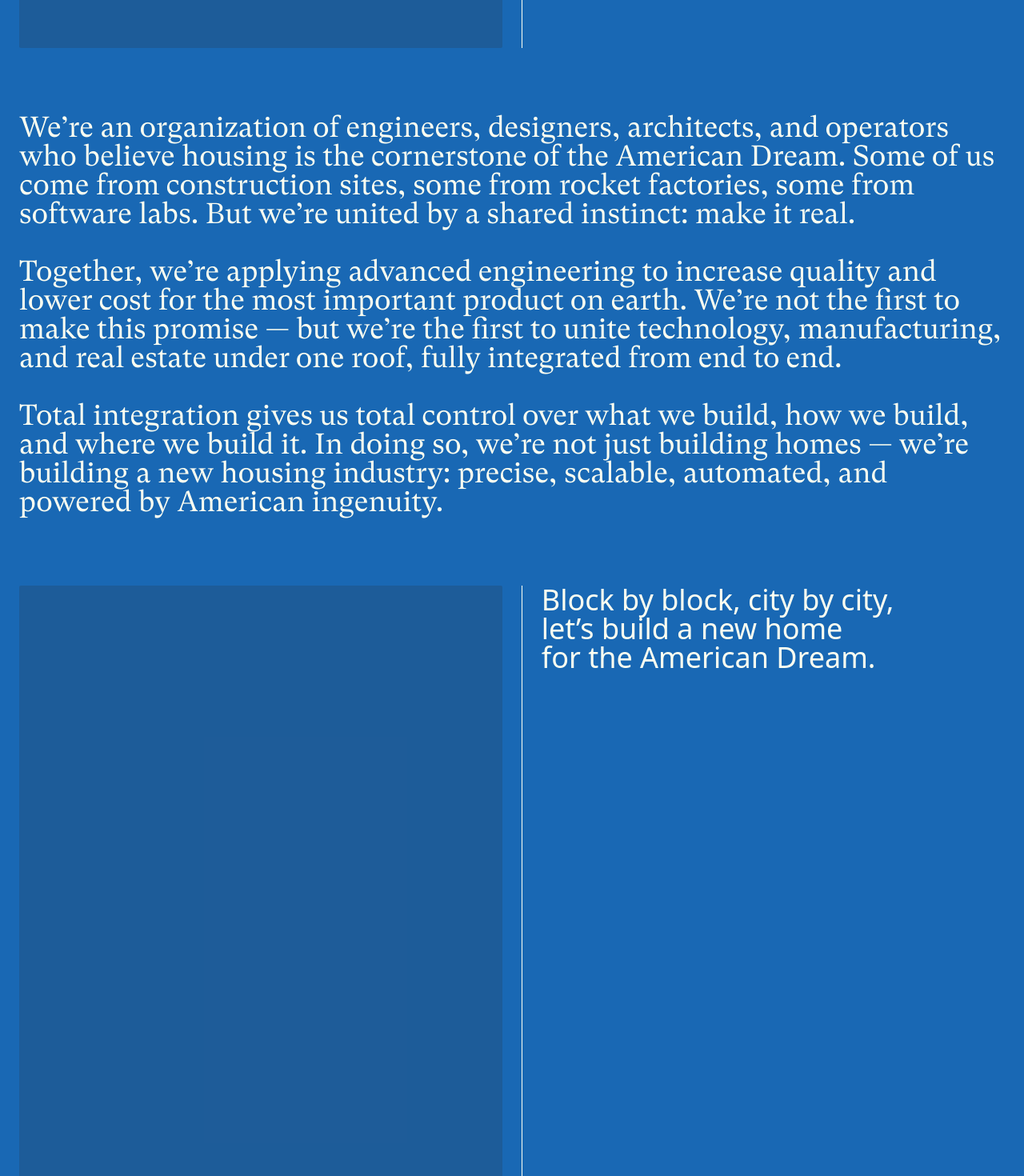
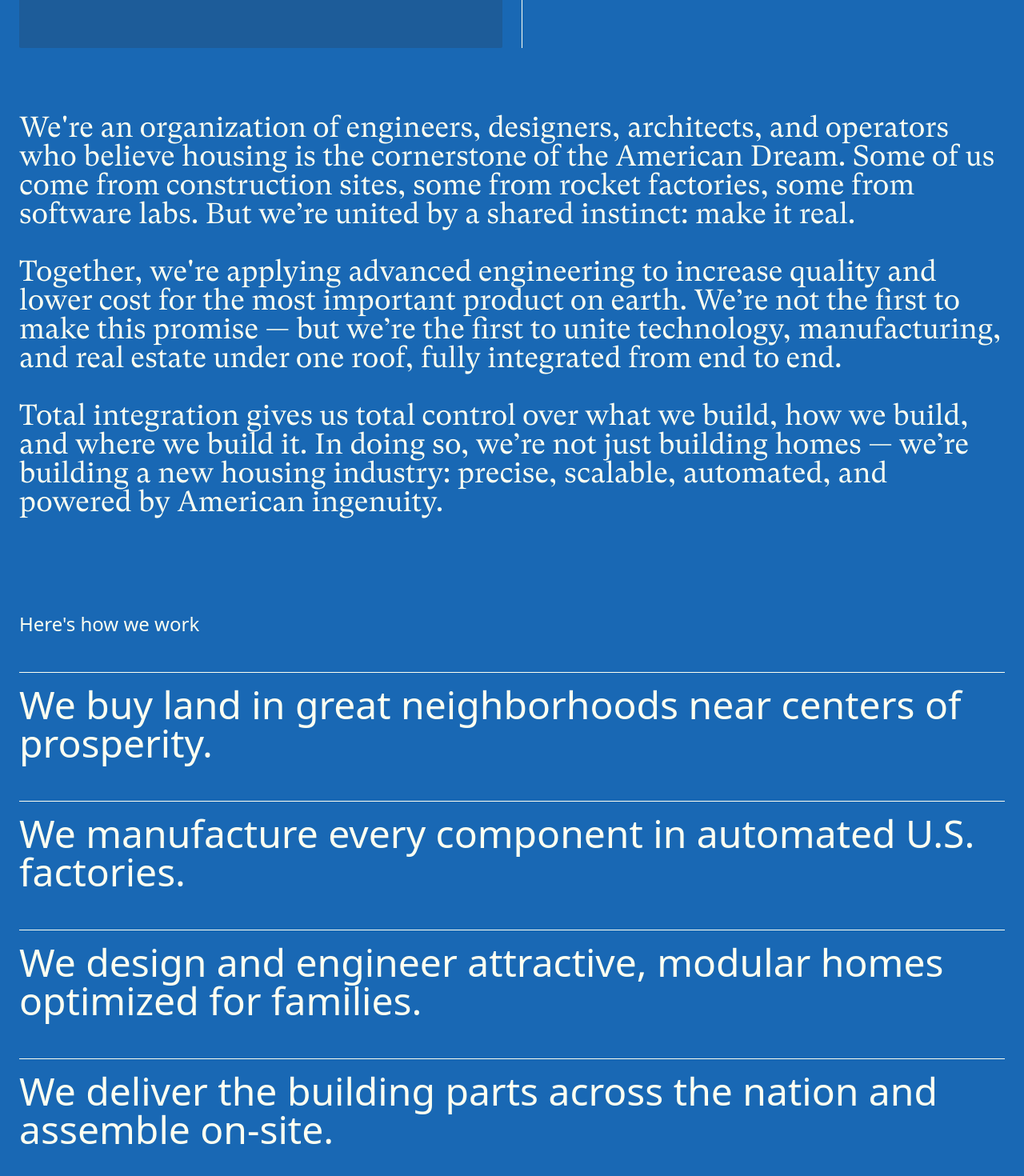
Before and after one commit to americanhousing/ahc-site, a SvelteKit app: page /mission in a window 1280 px wide. Shown: the part 3144-4614 px from the top of the page at 80% size. Built offline with nearby package versions, Linux system fonts and the light colour scheme.

Commit message:
add mobile styles to mission page and how we work section with new type utilities

```diff
--- a/src/app.css
+++ b/src/app.css
@@ -57,6 +57,11 @@
 	--font-gt-super-book: "gt-super-book", serif;
 }
 
+@utility type-headline {
+	font-size: 48px;
+	line-height: 48px;
+}
+
 @utility type-display {
 	font-size: 36px;
 	line-height: 36px;
@@ -65,6 +70,11 @@
 		font-size: 64px;
 		line-height: 64px;
 	}
+}
+
+@utility type-subhead {
+	font-size: 24px;
+	line-height: 24px;
 }
 
 @utility type-title {
--- a/src/routes/mission/+page.svelte
+++ b/src/routes/mission/+page.svelte
@@ -10,44 +10,49 @@
 		<div
 			class="mx-auto min-h-[40vh] max-w-[1440px] flex-col px-4 md:flex-row md:px-6">
 			<div
-				class="bg-driveway/20 h-auto w-full rounded-[2px] md:aspect-[1392/690]">
+				class="bg-driveway/20 aspect-[360/390] h-auto w-full rounded-[2px] md:aspect-[1392/690]">
 			</div>
-			<div class="h-[110px] md:h-[84px]"></div>
+			<div class="h-[24px] md:h-[84px]"></div>
 			<img
 				class="w-full"
 				src="/images/united-we-build.svg"
 				width="1328"
 				height="160"
 				alt="United We Build" />
-			<div class="h-[110px] md:h-[84px]"></div>
+			<div class="h-[24px] md:h-[84px]"></div>
 			<p
-				class="type-display text-cumulus font-gt-super-book text-balance">
+				class="type-body md:type-display text-cumulus font-gt-super-book md:text-balance">
 				We won independence, expanded freedom, beat a depression at home
 				and spread democracy abroad. We united the continent with
 				highways, raised skyscrapers, put men on the moon.
 			</p>
-			<div class="h-[110px] md:h-[84px]"></div>
-			<div class="flex">
+			<div class="h-[48px] md:h-[84px]"></div>
+			<div class="flex flex-col md:flex-row">
 				<div
 					class="bg-driveway/20 mr-6 aspect-[560/644] h-auto w-full flex-1/2 rounded-[2px] lg:aspect-[684/855]">
 				</div>
+				<div class="h-[24px] md:hidden"></div>
 				<div
 					class="md:border-l-cumulus flex flex-1/2 flex-col md:border-l-1 md:pl-6">
 					<div
-						class="text-cumulus type-display font-medium text-balance">
+						class="text-cumulus type-body md:type-display font-medium text-balance">
 						Over 250 years, a simple truth took form: the American
 						Dream is built, not inherited.
 					</div>
 				</div>
 			</div>
-			<div class="h-[110px] md:h-[84px]"></div>
-			<p class="type-display text-cumulus font-gt-super-book">
+			<div class="h-[48px] md:h-[84px]"></div>
+			<p
+				class="type-body md:type-display text-cumulus font-gt-super-book">
 				Now it’s our turn to build something worthy of the name
 				“American.”
 			</p>
-			<p class="type-display text-cumulus font-gt-super-book"><br /></p>
 			<p
-				class="type-display text-cumulus font-gt-super-book text-balance">
+				class="type-body md:type-display text-cumulus font-gt-super-book">
+				<br />
+			</p>
+			<p
+				class="type-body md:type-display text-cumulus font-gt-super-book text-balance">
 				Today, many who say the American Dream is dead are really
 				talking about housing. Too many families can’t afford a starter
 				home in the cities they love. From the moment they plan for a
@@ -56,56 +61,97 @@
 				that impossible, forcing people to choose between putting down
 				roots or starting a family elsewhere.
 			</p>
-			<div class="h-[110px] md:h-[84px]"></div>
-			<div class="flex">
+			<div class="h-[48px] md:h-[84px]"></div>
+			<div class="flex flex-col md:flex-row">
 				<div
 					class="bg-driveway/20 mr-6 aspect-[560/644] h-auto w-full flex-1/2 rounded-[2px] lg:aspect-[684/855]">
 				</div>
+				<div class="h-[24px] md:hidden"></div>
 				<div
 					class="md:border-l-cumulus flex flex-1/2 flex-col md:border-l-1 md:pl-6">
 					<div
-						class="text-cumulus type-display font-medium text-balance">
+						class="text-cumulus type-body md:type-display font-medium text-balance">
 						<p>
 							When families are priced out, cities hollow out. And
 							as cities go, so goes America.
 						</p>
 						<p><br /></p>
-						<p>That’s why we build.</p>
+						<p>That's why we build.</p>
 					</div>
 				</div>
 			</div>
-			<div class="h-[110px] md:h-[84px]"></div>
-			<p class="type-display text-cumulus font-gt-super-book">
-				We’re an organization of engineers, designers, architects, and
+			<div class="h-[48px] md:h-[84px]"></div>
+			<p
+				class="type-body md:type-display text-cumulus font-gt-super-book">
+				We're an organization of engineers, designers, architects, and
 				operators who believe housing is the cornerstone of the American
 				Dream. Some of us come from construction sites, some from rocket
 				factories, some from software labs. But we’re united by a shared
 				instinct: make it real.
 			</p>
-			<p class="type-display text-cumulus font-gt-super-book"><br /></p>
-			<p class="type-display text-cumulus font-gt-super-book">
-				Together, we’re applying advanced engineering to increase
+			<p
+				class="type-body md:type-display text-cumulus font-gt-super-book">
+				<br />
+			</p>
+			<p
+				class="type-body md:type-display text-cumulus font-gt-super-book">
+				Together, we're applying advanced engineering to increase
 				quality and lower cost for the most important product on earth.
 				We’re not the first to make this promise — but we’re the first
 				to unite technology, manufacturing, and real estate under one
 				roof, fully integrated from end to end.
 			</p>
-			<p class="type-display text-cumulus font-gt-super-book"><br /></p>
-			<p class="type-display text-cumulus font-gt-super-book">
+			<p
+				class="type-body md:type-display text-cumulus font-gt-super-book">
+				<br />
+			</p>
+			<p
+				class="type-body md:type-display text-cumulus font-gt-super-book">
 				Total integration gives us total control over what we build, how
 				we build, and where we build it. In doing so, we’re not just
 				building homes — we’re building a new housing industry: precise,
 				scalable, automated, and powered by American ingenuity.
 			</p>
-			<div class="h-[110px] md:h-[84px]"></div>
-			<div class="flex">
+			<div class="h-[48px] md:h-[120px]"></div>
+			<section>
+				<div
+					class="type-subhead border-b-cumulus text-cumulus border-b-1 pb-[48px]">
+					Here's how we work
+				</div>
+				<div
+					class="type-headline border-b-cumulus text-cumulus border-b-1 pt-[16px] pb-[48px] font-medium">
+					We buy land in great neighborhoods near centers of
+					prosperity.
+				</div>
+				<div
+					class="type-headline border-b-cumulus text-cumulus border-b-1 pt-[16px] pb-[48px] font-medium">
+					We manufacture every component in automated U.S. factories.
+				</div>
+				<div
+					class="type-headline border-b-cumulus text-cumulus border-b-1 pt-[16px] pb-[48px] font-medium">
+					We design and engineer attractive, modular homes optimized
+					for families.
+				</div>
+				<div
+					class="type-headline border-b-cumulus text-cumulus border-b-1 pt-[16px] pb-[48px] font-medium">
+					We deliver the building parts across the nation and assemble
+					on-site.
+				</div>
+				<div
+					class="type-headline border-b-cumulus text-cumulus border-b-1 pt-[16px] pb-[48px] font-medium">
+					We sell and rent these homes directly to people.
+				</div>
+			</section>
+			<div class="h-[48px] md:h-[120px]"></div>
+			<div class="flex flex-col md:flex-row">
 				<div
 					class="bg-driveway/20 mr-6 aspect-[560/644] h-auto w-full flex-1/2 rounded-[2px] lg:aspect-[684/855]">
 				</div>
+				<div class="h-[24px] md:hidden"></div>
 				<div
 					class="md:border-l-cumulus flex flex-1/2 flex-col md:border-l-1 md:pl-6">
 					<div
-						class="text-cumulus type-display font-medium text-balance">
+						class="text-cumulus type-body md:type-display font-medium text-balance">
 						<p>
 							Block by block, city by city, let’s build a new home
 							for the American Dream.
```
